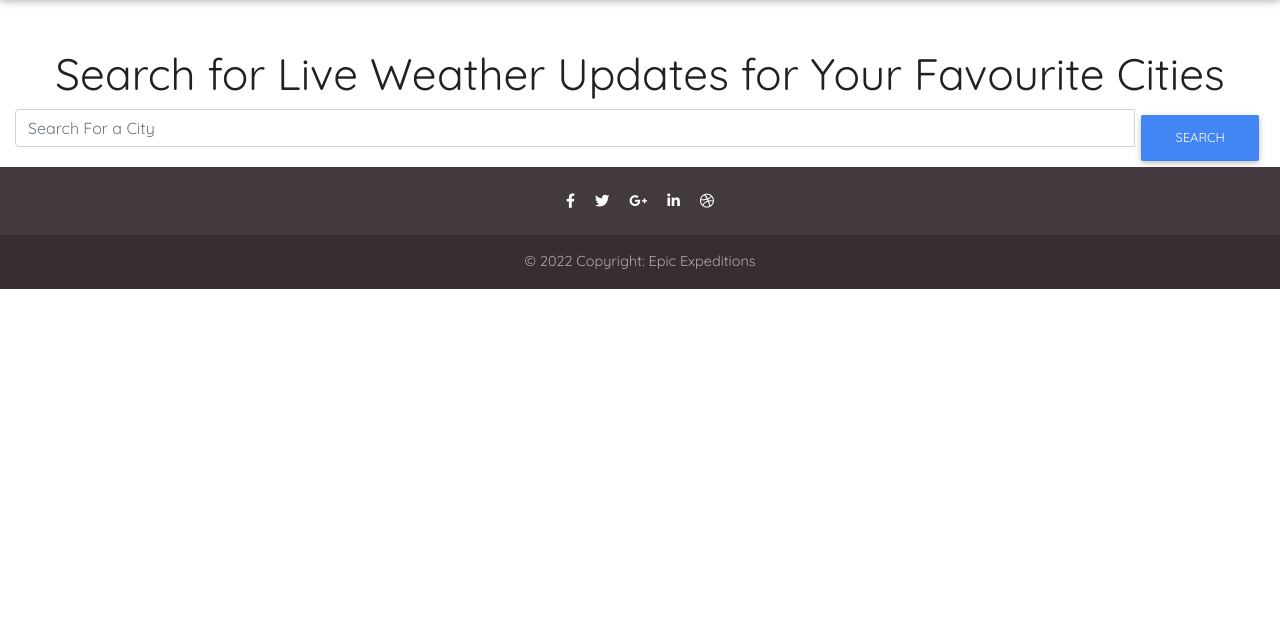
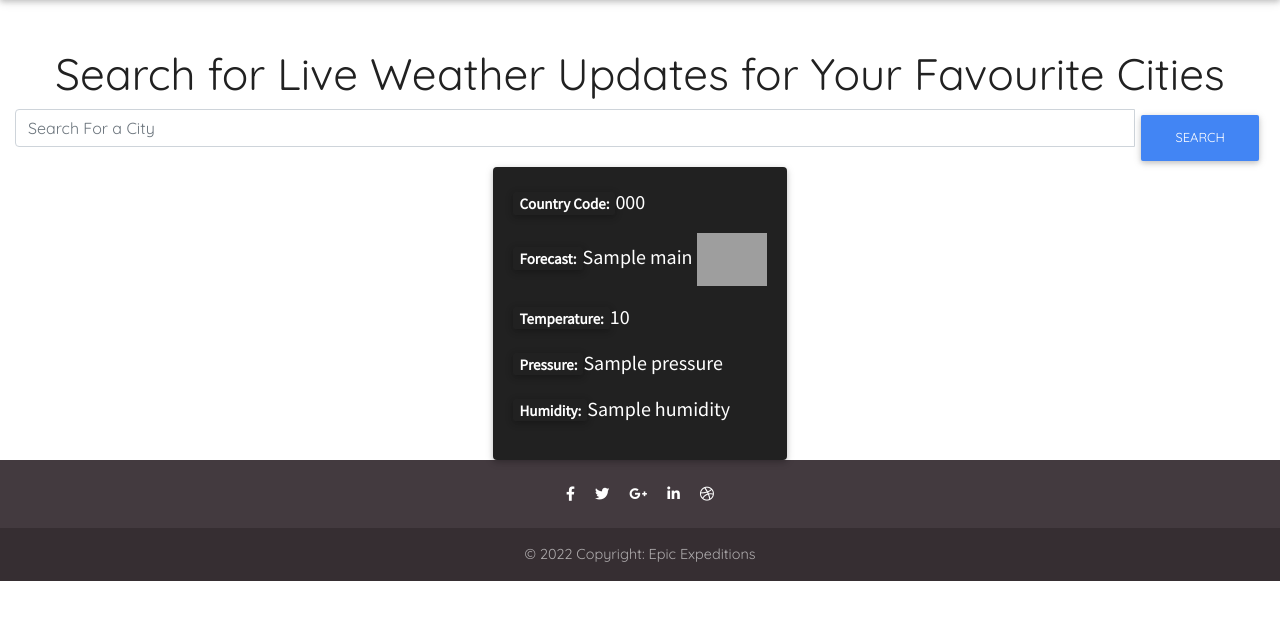
Before and after one commit to legenduzair/epic-expeditions, a Django app: template weather/templates/weather.html in a window 1280 px wide. Shown: the part 56-676 px from the top of the page. Run offline with Django 3.2, Linux system fonts and the light colour scheme; the template is opened without the code that fills it: most values are stand-ins (such as "Sample title", 1, 10 or a date in 2020); some libraries are stand-ins or nearby versions; grey boxes are pictures that could not be loaded.

Commit message:
Edit jinja syntax to solve error of weather data not displaying properly on html

```diff
--- a/weather/templates/weather.html
+++ b/weather/templates/weather.html
@@ -16,18 +16,18 @@
     </form>
     <div class="container">
         <div class="row">
-            {% if country_code and temp and pressure and humidity and temp_min and temp_max %}
+            {% if country_code and temp and pressure and humidity %}
             <div class="col d-flex justify-content-center">
                 <div class="card bg-dark text-white">
                     <div class="card-body">
-                        <p><span class="badge badge-primary">Country Code: </span> {{ country_code }</p>
+                        <p><span class="badge">Country Code: </span>{{ country_code }}</p>
                         <p>
-                            <span class="badge badge-primary">Forecast: </span> {{ main }
+                            <span class="badge">Forecast: </span>{{ main }}
                             <img src="http://openweathermap.org/img/w/{{icon}}.png" alt="Weather Icon" style="width:70px">
                         </p>
-                        <p><span class="badge badge-primary">Temperature: </span> {{ temp }</p>
-                        <p><span class="badge badge-primary">Pressure: </span> {{ pressure }</p>
-                        <p><span class="badge badge-primary">Humidity: </span> {{ humidity }</p>
+                        <p><span class="badge">Temperature: </span>{{ temp }}</p>
+                        <p><span class="badge">Pressure: </span>{{ pressure }}</p>
+                        <p><span class="badge">Humidity: </span>{{ humidity }}</p>
                     </div>
                 </div>
             </div>
--- a/weather/views.py
+++ b/weather/views.py
@@ -23,8 +23,6 @@ def search_weather(request):
             "temp": str(list_of_data['main']['temp']) + ' °C',
             "pressure": str(list_of_data['main']['pressure']),
             "humidity": str(list_of_data['main']['humidity']),
-            "temp_min": str(list_of_data['main']['temp_min']),
-            "temp_max": str(list_of_data['main']['temp_max']),
             "main": str(list_of_data['weather'][0]['main']),
             "icon": str(list_of_data['weather'][0]['icon']),
         }
```
